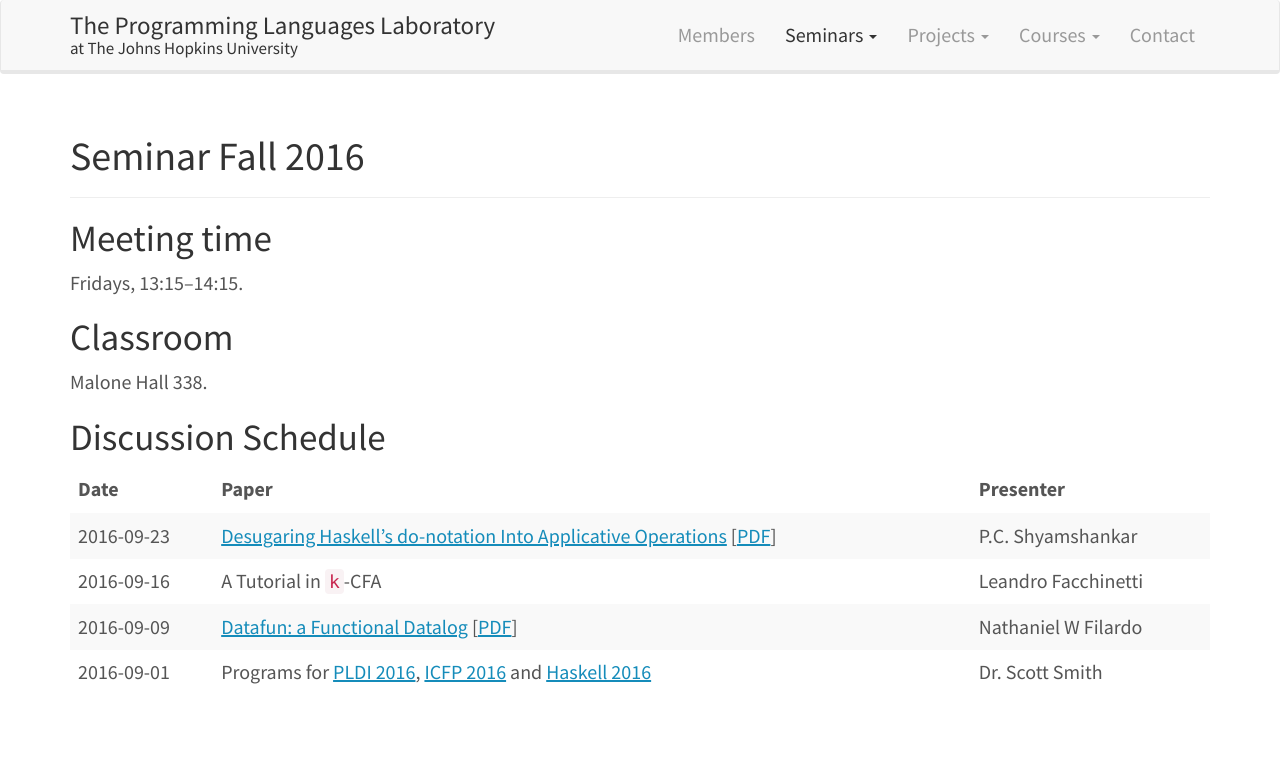
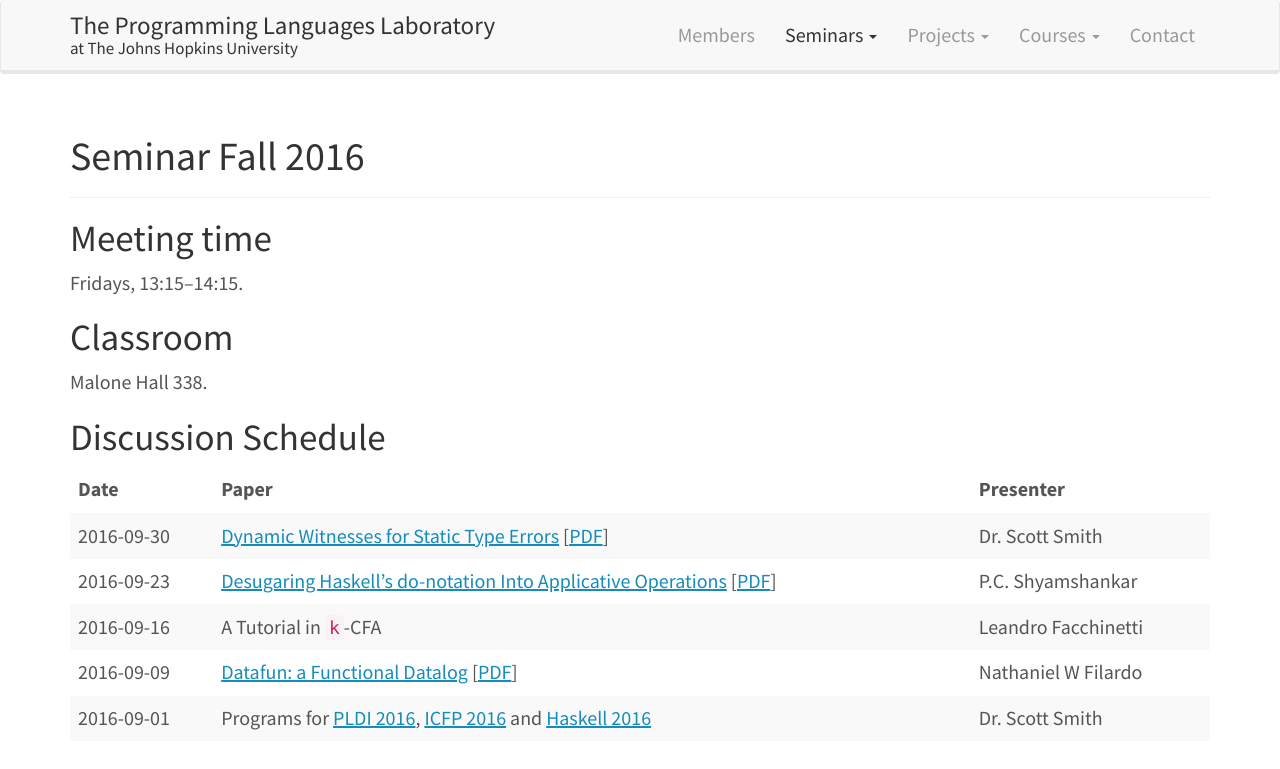
Before and after one commit to JHU-PL-Lab/www-pl-lab, a Jekyll site: the page built from seminars/fall-2016.md, in a window 1280 px wide. Shown: the top 769 px of the page. Built offline with Jekyll 4.4.1, drawn with Linux system fonts in a browser that asks for light colours.

Commit message:
Add 2016-09-30 seminar

```diff
--- a/seminars/fall-2016.md
+++ b/seminars/fall-2016.md
@@ -18,6 +18,7 @@ Discussion Schedule
 
 |       Date | Paper                                                                                                                                                                                                                                                             | Presenter           |
 |------------+-------------------------------------------------------------------------------------------------------------------------------------------------------------------------------------------------------------------------------------------------------------------+---------------------|
+| 2016-09-30 | [Dynamic Witnesses for Static Type Errors](https://arxiv.org/abs/1606.07557) [[PDF](https://arxiv.org/pdf/1606.07557v1.pdf)]                                                                                                                                      | Dr. Scott Smith     |
 | 2016-09-23 | [Desugaring Haskell’s do-notation Into Applicative Operations](http://dl.acm.org/citation.cfm?id=2976007) [[PDF](http://research.microsoft.com/en-us/um/people/simonpj/papers/list-comp/applicativedo.pdf)]                                                       | P.C. Shyamshankar   |
 | 2016-09-16 | A Tutorial in `k`-CFA                                                                                                                                                                                                                                             | Leandro Facchinetti |
 | 2016-09-09 | [Datafun: a Functional Datalog](http://conf.researchr.org/event/icfp-2016/icfp-2016-papers-datafun-a-functional-datalog) [[PDF](http://www.cs.bham.ac.uk/~krishnan/datafun.pdf)]                                                                                  | Nathaniel W Filardo |
```
